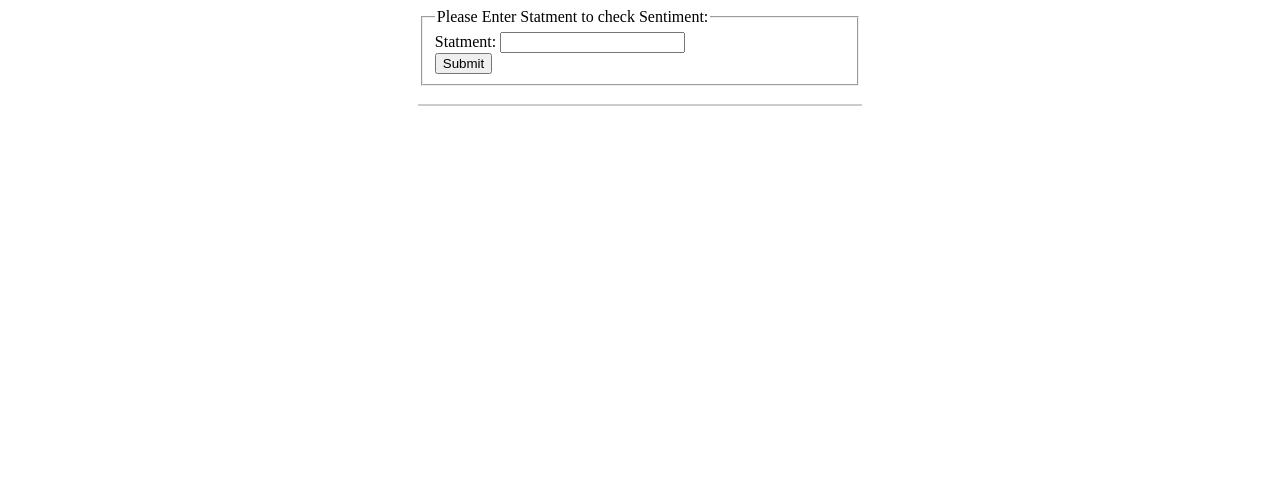
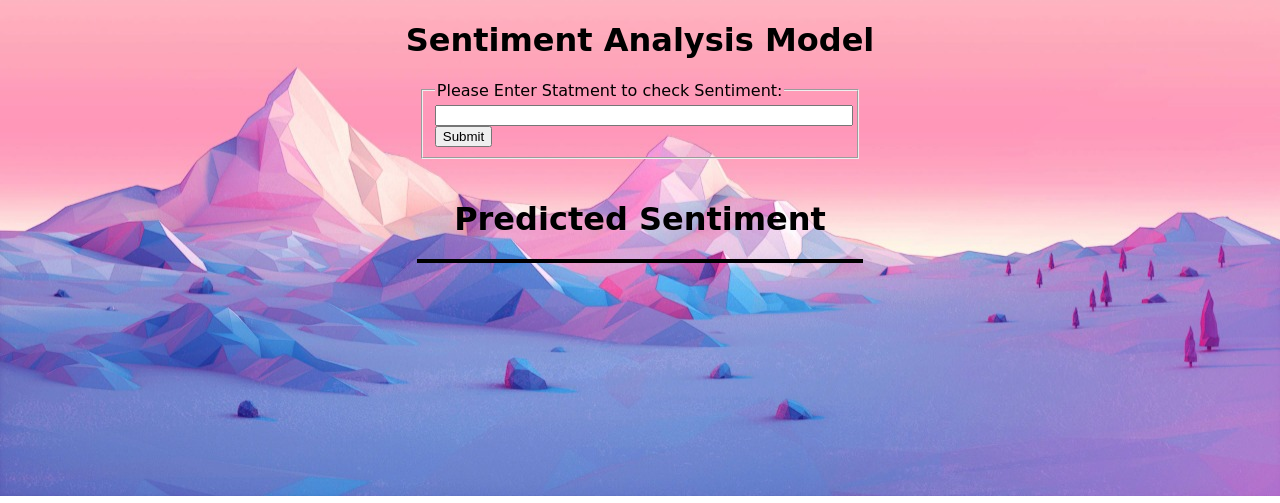
Before and after one commit to kshitijahande/Sentiment-Analysis-Flask-Azure, a Flask app: page / in a window 1280 px wide. Shown: the top 503 px of the page. Run offline with Flask 2, Linux system fonts and the light colour scheme; parts of the project's set-up code (start-up, migrations or seed data) failed here and were passed over.

Commit message:
adding background and UI changes

```diff
--- a/app.py
+++ b/app.py
@@ -7,6 +7,7 @@ from sklearn.feature_extraction.text import TfidfVectorizer
 with open(f'/var/www/Sentiment-Analysis-Flask-Azure/models_archive/tfidf.pickle', 'rb') as f:
     vectorizer = pickle.load(f)
 
+# with open(f'models_archive/sentiment_classifier.pkl', 'rb') as f:
 with open(f'/var/www/Sentiment-Analysis-Flask-Azure/models_archive/sentiment_classifier.pkl', 'rb') as f:
     model = pickle.load(f)
 
--- a/templates/main.html
+++ b/templates/main.html
@@ -1,6 +1,15 @@
 <!doctype html>
 <html>
 <style>
+body {
+	/*background: linear-gradient(to right, transparent, mistyrose);*/
+	font-family: cursive;
+	background-image: url({{ url_for('static', filename='img/1.jpeg') }});
+    background-position: center;
+    background-repeat: no-repeat;
+    background-size: cover;
+}
+
 form {
     margin: auto;
     width: 35%;
@@ -9,28 +18,41 @@ form {
 .result {
     margin: auto;
     width: 35%;
-    border: 1px solid #ccc;
+    border: 2px solid black;
+}
+.button {
+  transition-duration: 0.4s;
+}
+
+.button:hover {
+  background-color: black;
+  color: white;
 }
 </style>
 
 <head>
     <title>Sentiment Analysis Model</title>
 </head>
+<body style="align-self: center;vertical-align: center">
+<div>
+<h1 style="text-align: center;">Sentiment Analysis Model</h1>
 <form action="{{ url_for('main') }}" method="POST">
     <fieldset>
         <legend>Please Enter Statment to check Sentiment:</legend>
-        Statment:
-        <input name="user_input" type="text"  required>
+        <input name="user_input" type="text"  required style="width: 100%">
         <br>
-        <input type="submit">
+        <input class="button" type="submit">
     </fieldset>
 </form>
 <br>
+<h1 style="text-align: center;">Predicted Sentiment </h1>
 <div class="result" align="center">
     {% if result %}
-    	<br> Predicted Sentiment of Statment:
+
+    	<!-- <br> Predicted Sentiment of Statment: -->
    		<p style="font-size:50px">{{ result }}</p>
     {% endif %}
 </div>
-
+</div>
+</body>
 </html>
```
Also changed, not shown: static/img/1.jpeg (added).
